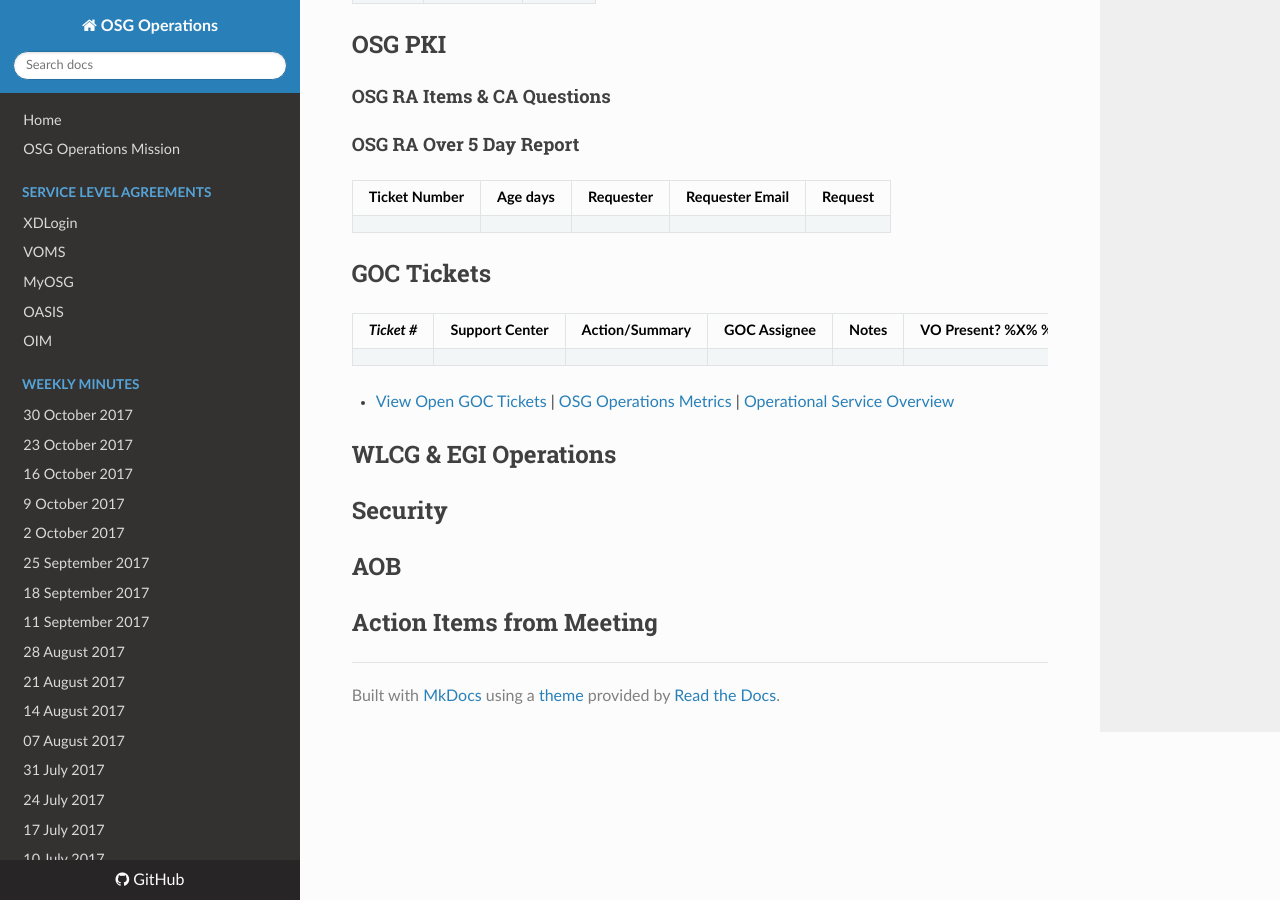
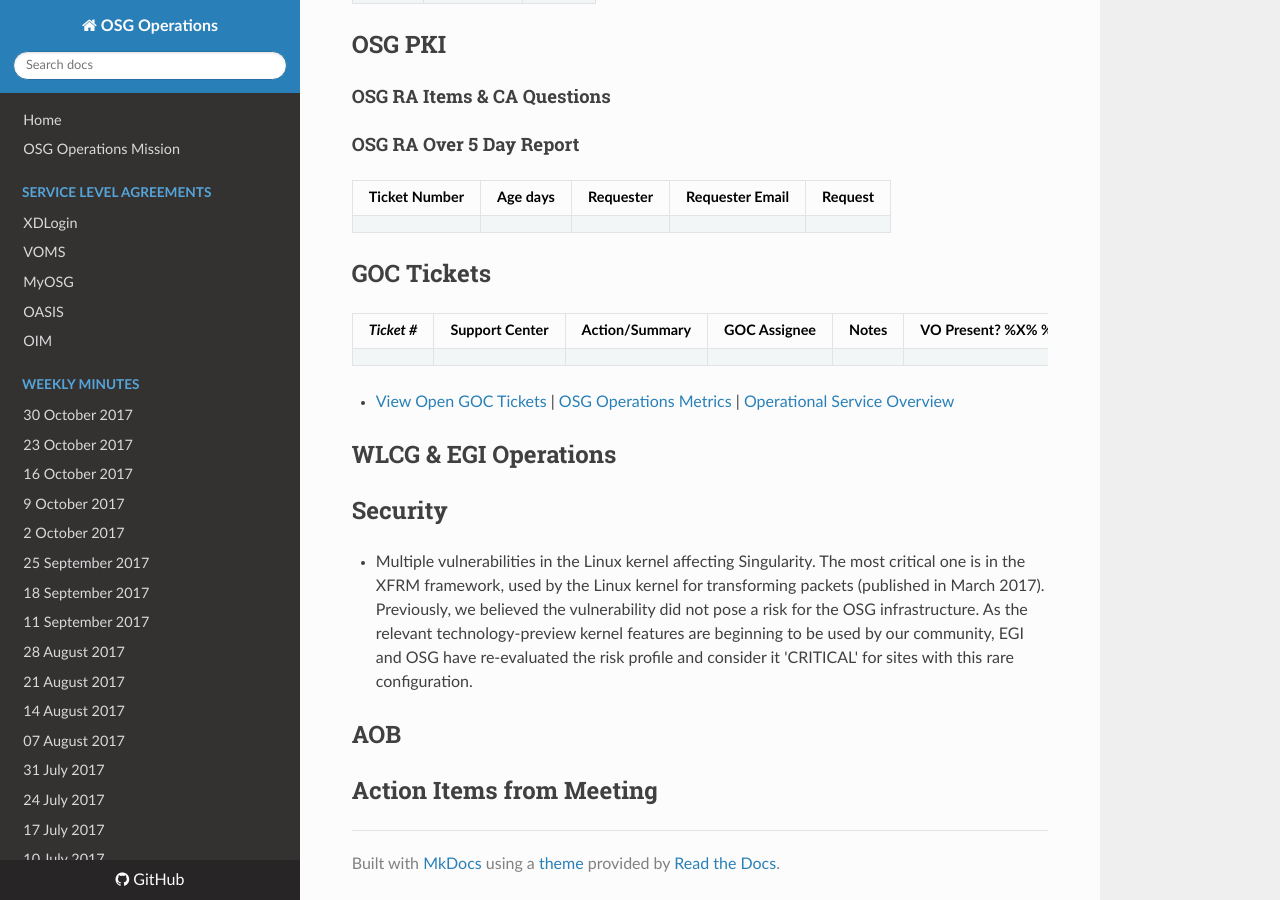
Before and after one commit to osg-htc/operations, an MkDocs documentation site: the page built from docs/WeeklyMinutes/30Oct2017.md, in a window 1280 px wide and 900 px high, scrolled down 2180 px. Built offline with MkDocs 1.6.1, drawn with Linux system fonts in a browser that asks for light colours; nearby versions of some CDN libraries; old or Windows-style settings are respelled for this version of MkDocs.

Commit message:
Update 30Oct2017.md
SecUpdate

```diff
--- a/docs/WeeklyMinutes/30Oct2017.md
+++ b/docs/WeeklyMinutes/30Oct2017.md
@@ -76,6 +76,7 @@
 ## WLCG & EGI Operations
 
 ## Security
+   * Multiple vulnerabilities in the Linux kernel affecting Singularity. The most critical one is in the XFRM framework, used by the Linux kernel for transforming packets (published in March 2017). Previously, we believed the vulnerability did not pose a risk for the OSG infrastructure. As the relevant technology-preview kernel features are beginning to be used by our community, EGI and OSG have re-evaluated the risk profile and consider it 'CRITICAL' for sites with this rare configuration.
 
 ## AOB
 
```
